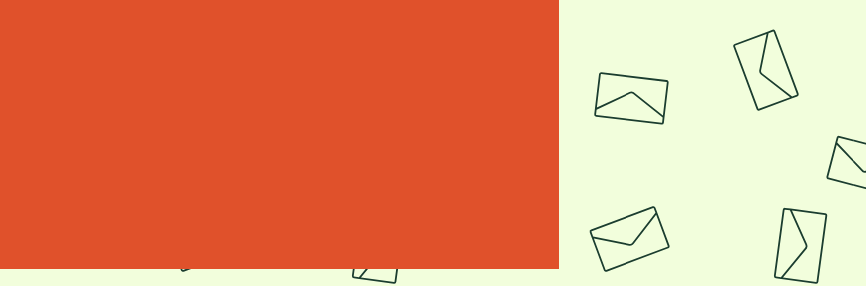
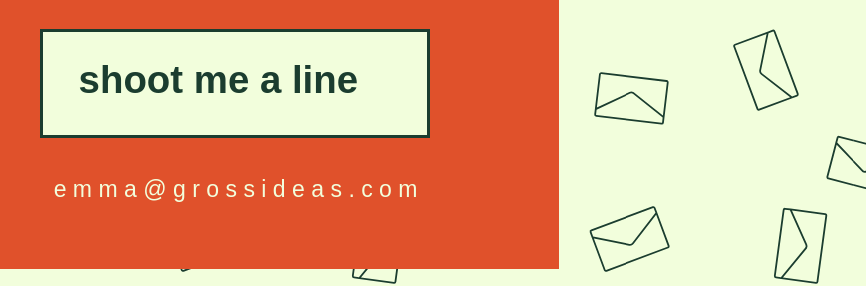
Before and after one commit to emmajeanne/personalSite, a plain HTML site: page contact.html in a window 1280 px wide. Shown: the part 256-542 px from the top of the page, 414-1280 px from the left. Drawn offline with Linux system fonts and the light colour scheme; a web font is replaced by a local one.

Commit message:
finishing contact page for web display

```diff
--- a/contact.css
+++ b/contact.css
@@ -127,7 +127,8 @@ body {
 
 /* LANDING */
 #main {
-  width: 100%
+  width: 100%;
+
 }
 
 /* contact block */
@@ -138,6 +139,7 @@ body {
   position: absolute;
   left: 26%;
   margin-top: 5%;
+
 }
 
 .contactHeader {
@@ -180,3 +182,64 @@ div.contactTxt img{
   vertical-align: middle;
   margin-top: 2.5%;
 }
+
+.contactButton{
+background-color:  #F2FEDC;
+width: 30vw;
+height: 8vw;
+margin-left: 9.5vw;
+margin-top: 2.5vw;
+  transition: .3s ease;
+  overflow: hidden;
+border-width: .3vw;
+border-style: solid;
+border-color: #1B3D2F;
+}
+
+.contactButton:hover{
+  transform: scale(103%);
+}
+
+.btnTxt{
+  font-family: degular-display, sans-serif;
+  color: #1B3D2F;
+  font-size: 3vw;
+  margin-top: 2vw;
+  margin-left: 2vw;
+  transition: 1s ease;
+  width: 36vw;
+}
+
+.contactButton:hover .btnTxt{
+margin-left: -3vw;
+}
+
+a{
+  text-decoration: none;
+}
+
+.orTwo{
+opacity: 0;
+
+
+}
+
+.contactButton:hover .orTwo{
+  animation: fadeIn .3s;
+      animation-delay: .5s;
+      animation-fill-mode: forwards;
+  }
+
+  @keyframes fadeIn {
+      from { opacity: 0; }
+      to { opacity: 1; }
+  }
+
+.email{
+  font-family: degular-text, sans-serif;
+  color: #F2FEDC;
+  text-align: center;
+margin-top: 3vw;
+  font-size:1.8vw;
+  letter-spacing: .5vw;
+}
--- a/contact.html
+++ b/contact.html
@@ -4,7 +4,7 @@
 <head>
   <meta name="viewport" content="width=device-width, initial-scale=1.0">
   <meta charset="utf-8">
-  <title>ABOUT | GRO$$ IDEAS</title>
+  <title>CONTACT | GRO$$ IDEAS</title>
   <link rel="shortcut icon" type="image/svg" href="https://raw.githubusercontent.com/emmajeanne/personalSite/e8ef57e4d550d9ee9b836cec6b5cbdd315c73f85/favicon.svg">
   <!-- CSS -->
   <link rel="stylesheet" type="text/css" href="contact.css" />
@@ -21,7 +21,7 @@
     <a href="work.html"><img class="leftPic" src="https://raw.githubusercontent.com/emmajeanne/personalSite/8c9420c03da10da34507f154266fce344db94a2e/public/Lwork.svg" alt="my work"></a>
     </div>
     <div class="hover headerAssset inline logo">
-      <a href="index.html"><img class="logoPic" src="public/pageLogo.svg" alt="gross ideas">
+      <a href="index.html"><img class="logoPic" src="https://raw.githubusercontent.com/emmajeanne/personalSite/4ccc70a3d632f80cefd938db088920ee0ef16d39/public/pageLogo.svg" alt="gross ideas">
         <div class=" flower">
           <img class="flowerImg" src="https://raw.githubusercontent.com/emmajeanne/personalSite/e8ef57e4d550d9ee9b836cec6b5cbdd315c73f85/favicon.svg" alt="flower">
         </div></a>
@@ -39,12 +39,14 @@
 <div class="contactTxt">
   <h2>want to work together? or just say howdy?</h2>
 <p class="inline " >send me a message </p>
-  <img class="inline " src="public/messagearrow.svg" alt="">
+  <img class="inline " src="https://raw.githubusercontent.com/emmajeanne/personalSite/4ccc70a3d632f80cefd938db088920ee0ef16d39/public/messagearrow.svg" alt="arrow poiting down ">
 </div>
-<div class="inline contactForm">
-
+<div class="contactButton">
+<a href="mailto:emma@grossideas.com">
+  <h2 class="btnTxt" >shoot me a line &nbsp;<span class="orTwo">(or two)</span></h2>
+</a>
 </div>
-
+<p class="email" >emma@grossideas.com</p>
     </div>
 
 
```
Also changed, not shown: aboutme.css (+4 -3 lines), aboutme.html (+2 -2 lines), public/shoot.svg (added), 3 other files.
